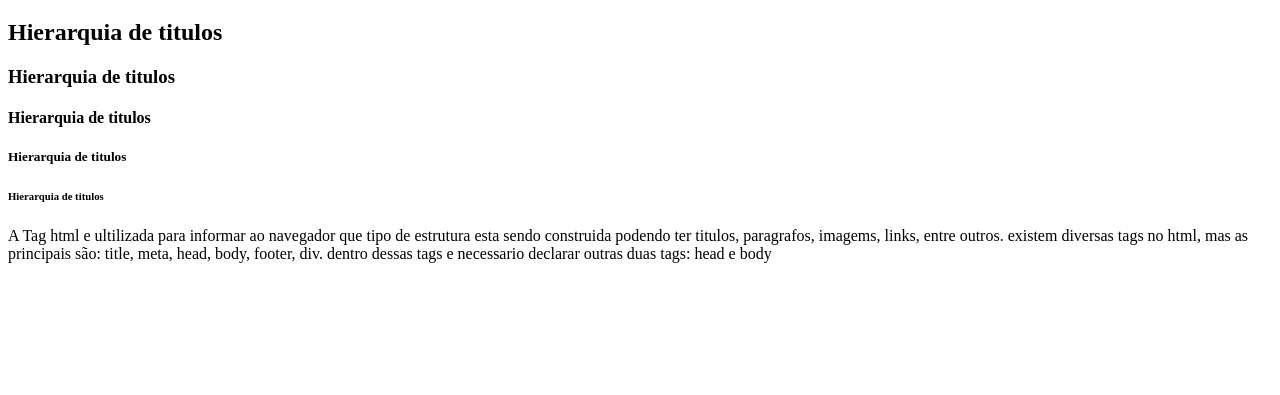
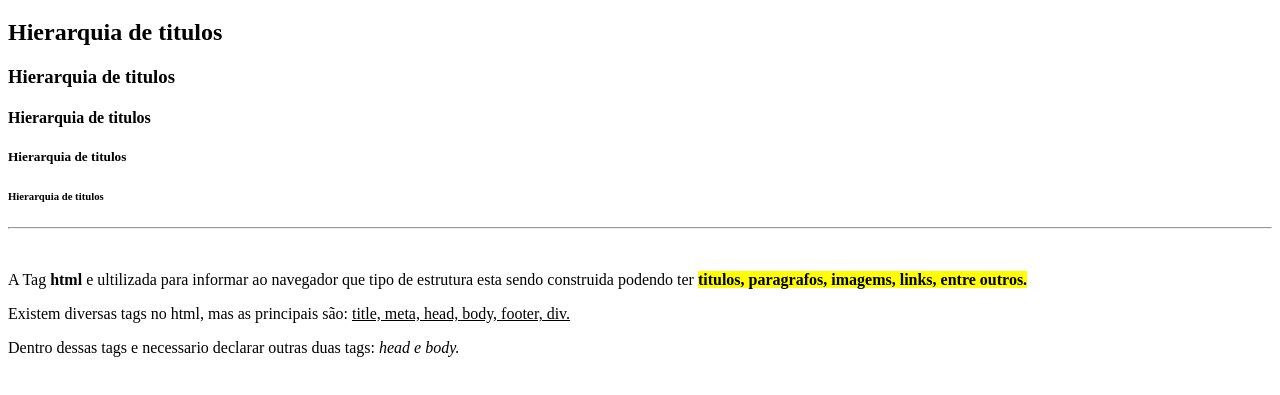
Before and after one commit to vikitwinkie/Frontend-CB, a plain HTML site: page aula1.html in a window 1280 px wide. Shown: the part 95-490 px from the top of the page. Drawn offline with Linux system fonts and the light colour scheme.

Commit message:
Add files via upload

```diff
--- a/aula1.html
+++ b/aula1.html
@@ -15,14 +15,19 @@
     <h5>Hierarquia de titulos</h5>
     <h6>Hierarquia de titulos</h6>
 
+    <hr> <!-- Inserir linha horizontal-->
+    <br> <!-- Inserir quebra de linha-->
+
  <!-- Formatação de Texto -->
-
-    A Tag html e ultilizada para informar ao navegador que tipo de estrutura
-    esta sendo construida podendo ter titulos, paragrafos, imagems, links,
-    entre outros.
-    existem diversas tags no html, mas as principais são: title, meta, head,
-    body, footer, div.
-    dentro dessas tags e necessario declarar outras duas tags: head e body
-
+     <p>A Tag <strong>html</strong> e ultilizada para informar ao navegador que tipo de estrutura
+        esta sendo construida podendo ter <strong> <mark> titulos, paragrafos, imagems, links, entre outros.</mark></strong>
+        </p>
+          <p>
+            Existem diversas tags no html, mas as principais são: <u>title, meta, head,
+            body, footer, div.</u>
+          </p>
+             <p>
+                Dentro dessas tags e necessario declarar outras duas tags: <em>head e body.</em>
+             </p>
  </body>
 </html>
```
